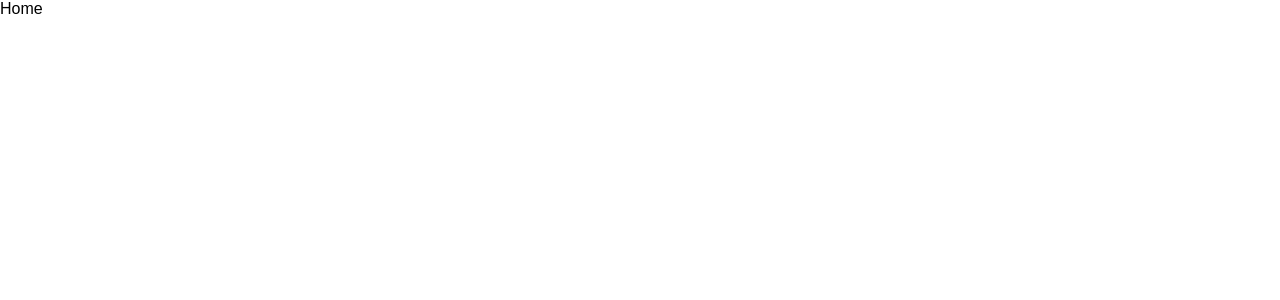
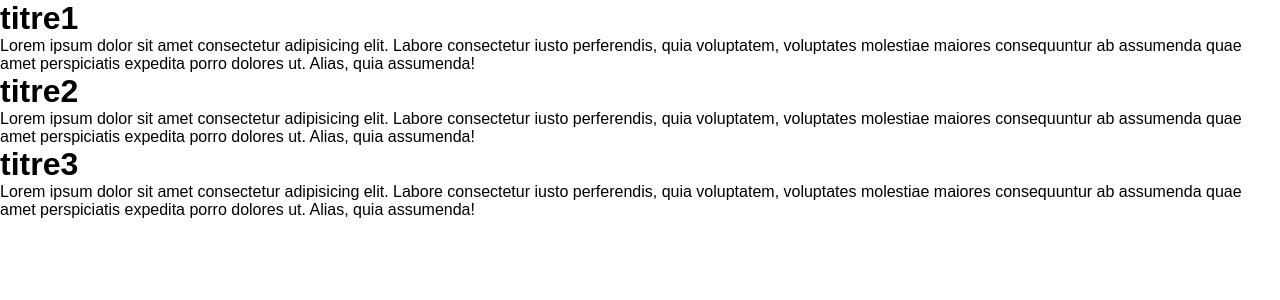
Before and after one commit to Natalina933/kaza-p7, a React (Create React App) app: page / in a window 1280 px wide. Shown: the top 300 px of the page. Built offline with nearby package versions, Linux system fonts and the light colour scheme.

Commit message:
Création : test

```diff
--- /dev/null
+++ b/src/components/Test.jsx
@@ -0,0 +1,12 @@
+import React from 'react'
+
+function Test({titre}) {
+  return (
+    <div>
+        <h1>{titre}</h1>
+        <p>Lorem ipsum dolor sit amet consectetur adipisicing elit. Labore consectetur iusto perferendis, quia voluptatem, voluptates molestiae maiores consequuntur ab assumenda quae amet perspiciatis expedita porro dolores ut. Alias, quia assumenda!</p>
+    </div>
+  )
+}
+
+export default Test
--- a/src/pages/Home.jsx
+++ b/src/pages/Home.jsx
@@ -1,8 +1,14 @@
-import React from 'react'
+import Test from "../components/Test"
 
 function Home() {
-  return (
-    <div>Home</div>
+
+    return (
+    <>
+      <Test titre="titre1" />
+      <Test titre="titre2"/>
+      <Test titre="titre3"/>
+
+    </>
   )
 }
 
```
